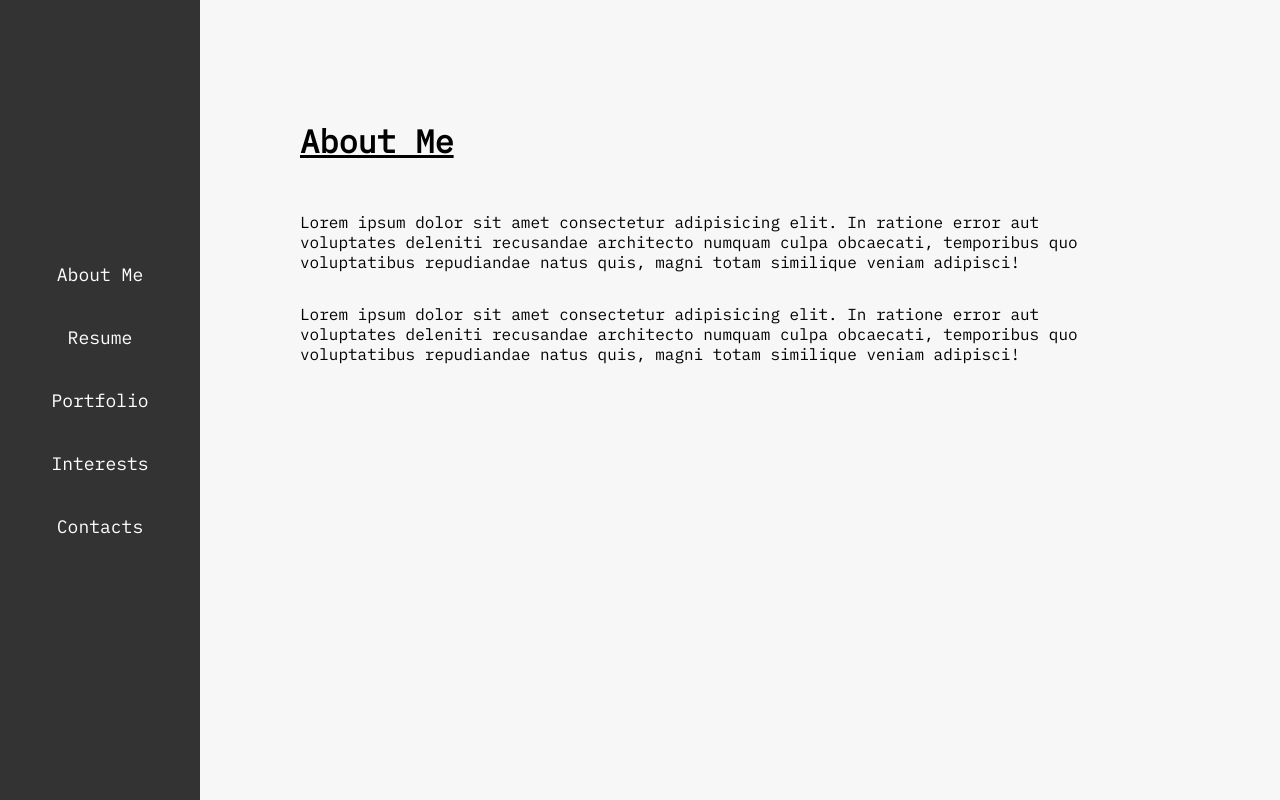
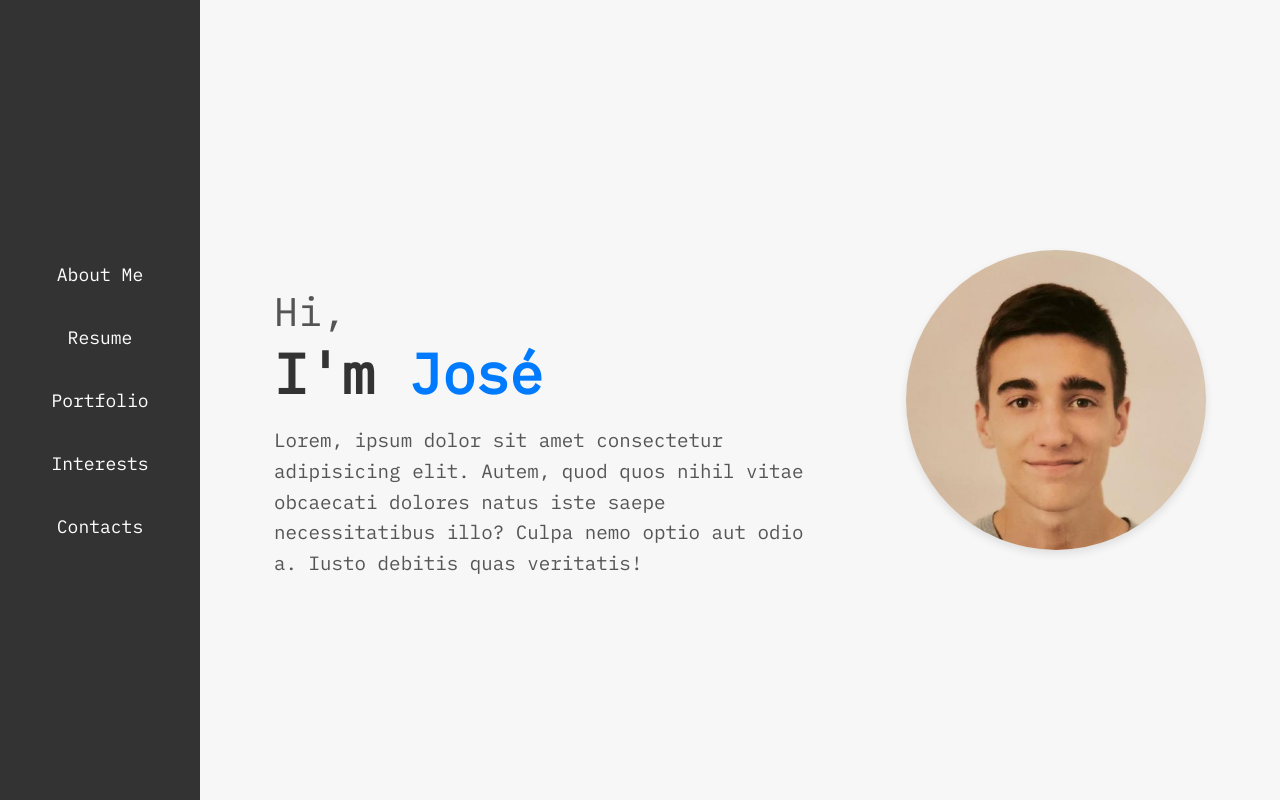
Before and after one commit to jmffelisberto/Showroom, a website: page index.html in a window 1280 px wide. Shown: the top 800 px of the page. Drawn offline with Linux system fonts and the light colour scheme; a web font is replaced by a local one.

Commit message:
customizing about me section

```diff
--- a/css/styles.css
+++ b/css/styles.css
@@ -441,3 +441,95 @@ h2 {
 #image4 {
   max-width: 510px;
 }
+
+/* About Me Section */
+#section1 {
+  display: flex;
+  align-items: center;
+  justify-content: center;
+  padding: 5rem 0;
+  background-color: #f7f7f7;
+}
+
+.about-container {
+  display: flex;
+  align-items: center;
+  justify-content: center;
+  max-width: 1200px;
+  margin: 0 auto;
+  padding: 2rem;
+}
+
+.about-content {
+  flex: 1;
+  max-width: 600px;
+  margin-right: 2rem;
+}
+
+.about-subtitle {
+  font-size: 2.5rem;
+  font-weight: 400;
+  color: #555;
+  margin: 0;
+}
+
+.about-title {
+  font-size: 3.5rem;
+  font-weight: 700;
+  color: #333;
+  margin: 0;
+}
+
+.highlight {
+  color: #007bff; /* Blue color for "José" */
+}
+
+.about-description {
+  font-size: 1.2rem;
+  line-height: 1.6;
+  color: #555;
+  margin: 1rem 0;
+}
+
+.about-image-container {
+  margin-top: -5rem;
+  flex-shrink: 0;
+  display: flex;
+  align-items: center;
+  justify-content: center;
+}
+
+.about-image {
+  width: 300px;
+  height: 300px;
+  border-radius: 50%;
+  object-fit: cover;
+  box-shadow: 0 4px 8px rgba(0, 0, 0, 0.1);
+}
+
+@media (max-width: 768px) {
+  .about-container {
+    flex-direction: column;
+    align-items: center;
+  }
+
+  .about-content {
+    margin: 0;
+    margin-bottom: 2rem;
+    text-align: center;
+  }
+
+  .about-title {
+    font-size: 2.5rem;
+  }
+
+  .about-image {
+    width: 250px;
+    height: 250px;
+  }
+}
+
+/* Remove underline from h1 in the About Me section */
+#section1 .about-title {
+  text-decoration: none; /* Remove underline */
+}
--- a/index.html
+++ b/index.html
@@ -26,12 +26,18 @@
 
     <main>
       <section id="section1">
-        <div class="container">
-          <h1>About Me</h1>
-          <p>Lorem ipsum dolor sit amet consectetur adipisicing elit. In ratione error aut voluptates deleniti recusandae architecto numquam culpa obcaecati, temporibus quo voluptatibus repudiandae natus quis, magni totam similique veniam adipisci!</p>
-          <p>Lorem ipsum dolor sit amet consectetur adipisicing elit. In ratione error aut voluptates deleniti recusandae architecto numquam culpa obcaecati, temporibus quo voluptatibus repudiandae natus quis, magni totam similique veniam adipisci!</p>
+        <div class="about-container">
+          <div class="about-content">
+            <h2 class="about-subtitle">Hi,</h2>
+            <h1 class="about-title">I'm <span class="highlight">José</span></h1>
+            <p class="about-description">Lorem, ipsum dolor sit amet consectetur adipisicing elit. Autem, quod quos nihil vitae obcaecati dolores natus iste saepe necessitatibus illo? Culpa nemo optio aut odio a. Iusto debitis quas veritatis!</p>
+          </div>
+          <div class="about-image-container">
+            <img src="assets/pfp.jpeg" alt="José" class="about-image">
+          </div>
         </div>
       </section>
+
 
       <div class="container" id="section2">
         <h1>Resume</h1>
```
